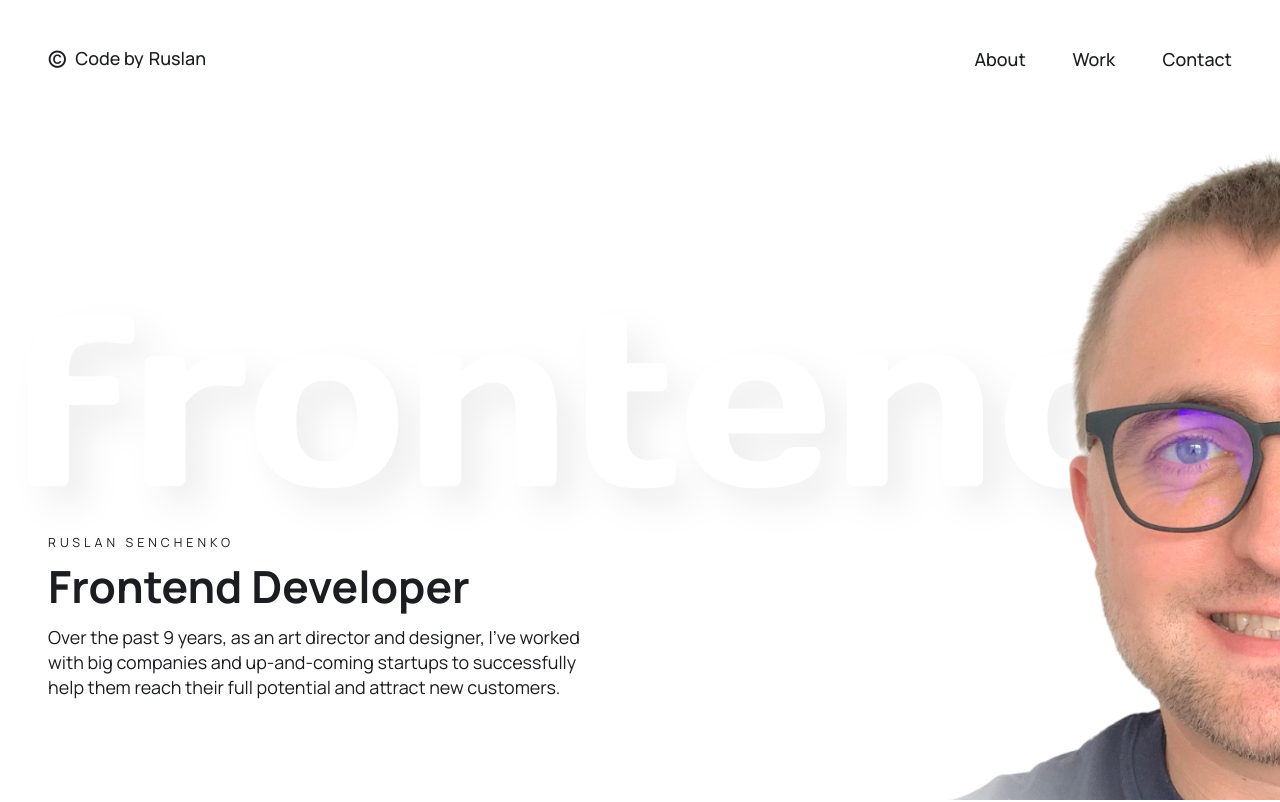
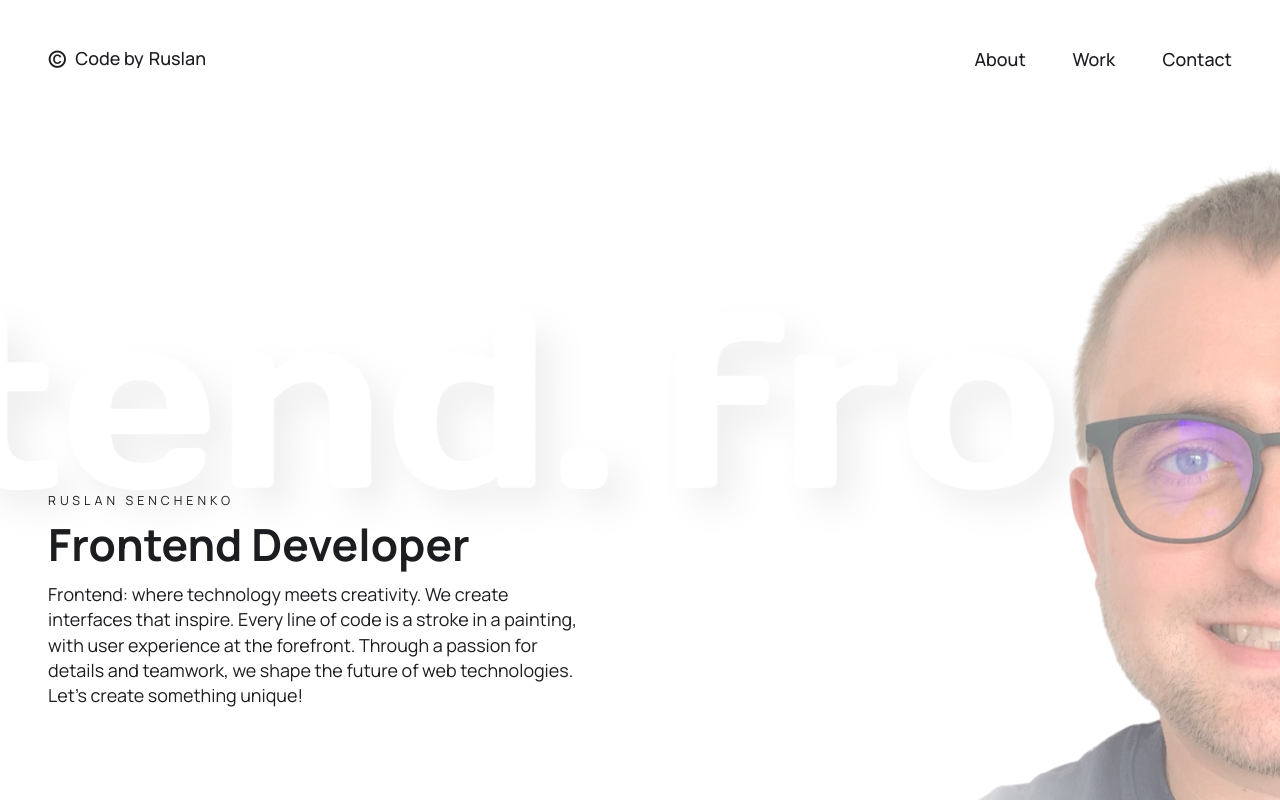
Before and after one commit to ssenick/ssenick-portfolio, a React (Vite) app: page / in a window 1280 px wide. Shown: the top 802 px of the page. Built offline with nearby package versions, Linux system fonts and the light colour scheme.

Commit message:
finished

```diff
--- a/src/pages/HomePage/ui/HomeFirstScreen/HomeFirstScreen.module.scss
+++ b/src/pages/HomePage/ui/HomeFirstScreen/HomeFirstScreen.module.scss
@@ -37,18 +37,6 @@
     }
   }
 
-  .svg {
-    position: absolute;
-    top: 0;
-    right: 5%;
-    width: 93%;
-    height: 100%;
-    fill: var(--color-bg);
-    filter: var(--drop-shadow);
-    z-index: -1;
-    pointer-events: none;
-  }
-
   .wrapper {
     position: absolute;
     bottom: 10%;
--- a/src/pages/HomePage/ui/HomeFirstScreen/HomeFirstScreen.tsx
+++ b/src/pages/HomePage/ui/HomeFirstScreen/HomeFirstScreen.tsx
@@ -1,13 +1,15 @@
-import { motion, useMotionValueEvent, useScroll, useTransform } from 'framer-motion';
+import { motion, useScroll, useTransform } from 'framer-motion';
 import { memo, useRef } from 'react';
 
 import { useTheme } from '@/app/poviders/ThemeProvider';
-import ImageFront from '@/assets/front.svg?react';
 import ImageMe from '@/assets/me_3.png';
+import { pageEaseOut } from '@/const/animate';
 import { classNames } from '@/helpers/classNames/classNames';
+import { animatePattern } from '@/helpers/func/animatePattern';
 import { Header } from '@/Layout';
 import { AppImage } from '@/UI/AppImage/AppImage';
 
+import { TextSlider } from '../TextSlider/TextSlider';
 import cls from './HomeFirstScreen.module.scss';
 
 interface HomeFirstScreenProps {
@@ -24,23 +26,19 @@ const HomeFirstScreen = memo((props: HomeFirstScreenProps) => {
       offset: ['end end', 'end start'],
    });
 
-   useMotionValueEvent(scrollYProgress, 'change', (latest) => {
-      console.log('x changed to', latest);
-   });
-
-   // const valueOpacity = useTransform(scrollYProgress, [0, 1], [1, 0.5]);
-   const valueMove = useTransform(scrollYProgress, [0, 1], ['0%', '13%']);
+   const valueOpacity = useTransform(scrollYProgress, [0, 1], [1, 0.5]);
+   const valueMove = useTransform(scrollYProgress, [0, 1], ['0%', '15%']);
    const valueMoveText = useTransform(scrollYProgress, [0, 1], ['0%', '25%']);
 
-   useMotionValueEvent(scrollYProgress, 'change', (latest) => {
-      console.log('x changed to', latest);
-   });
-
    return (
-      <div ref={ref} className={classNames(cls.HomeFirstScreen, {}, [className])}>
+      <motion.div
+         ref={ref}
+         className={classNames(cls.HomeFirstScreen, {}, [className])}
+         {...animatePattern(pageEaseOut)}
+      >
          <Header />
-         <ImageFront className={classNames(cls.svg, { [cls.dark]: theme === 'dark' }, [])} />
-         <motion.div style={{ y: valueMove }} className={cls.image}>
+         <TextSlider />
+         <motion.div style={{ y: valueMove, opacity: valueOpacity }} className={cls.image}>
             <AppImage className={classNames(cls.img, { [cls.dark]: theme === 'dark' }, [])} src={ImageMe} />
          </motion.div>
          <div className={cls.wrapper}>
@@ -48,13 +46,14 @@ const HomeFirstScreen = memo((props: HomeFirstScreenProps) => {
                <h5>Ruslan Senchenko</h5>
                <h1>Frontend Developer</h1>
                <h3>
-                  Over the past 9 years, as an art director and designer, I’ve worked with big companies and
-                  up-and-coming startups to successfully help them reach their full potential and attract new
-                  customers.
+                  Frontend: where technology meets creativity. We create interfaces that inspire. Every line
+                  of code is a stroke in a painting, with user experience at the forefront. Through a passion
+                  for details and teamwork, we shape the future of web technologies. Let&apos;s create
+                  something unique!
                </h3>
             </motion.div>
          </div>
-      </div>
+      </motion.div>
    );
 });
 
```
